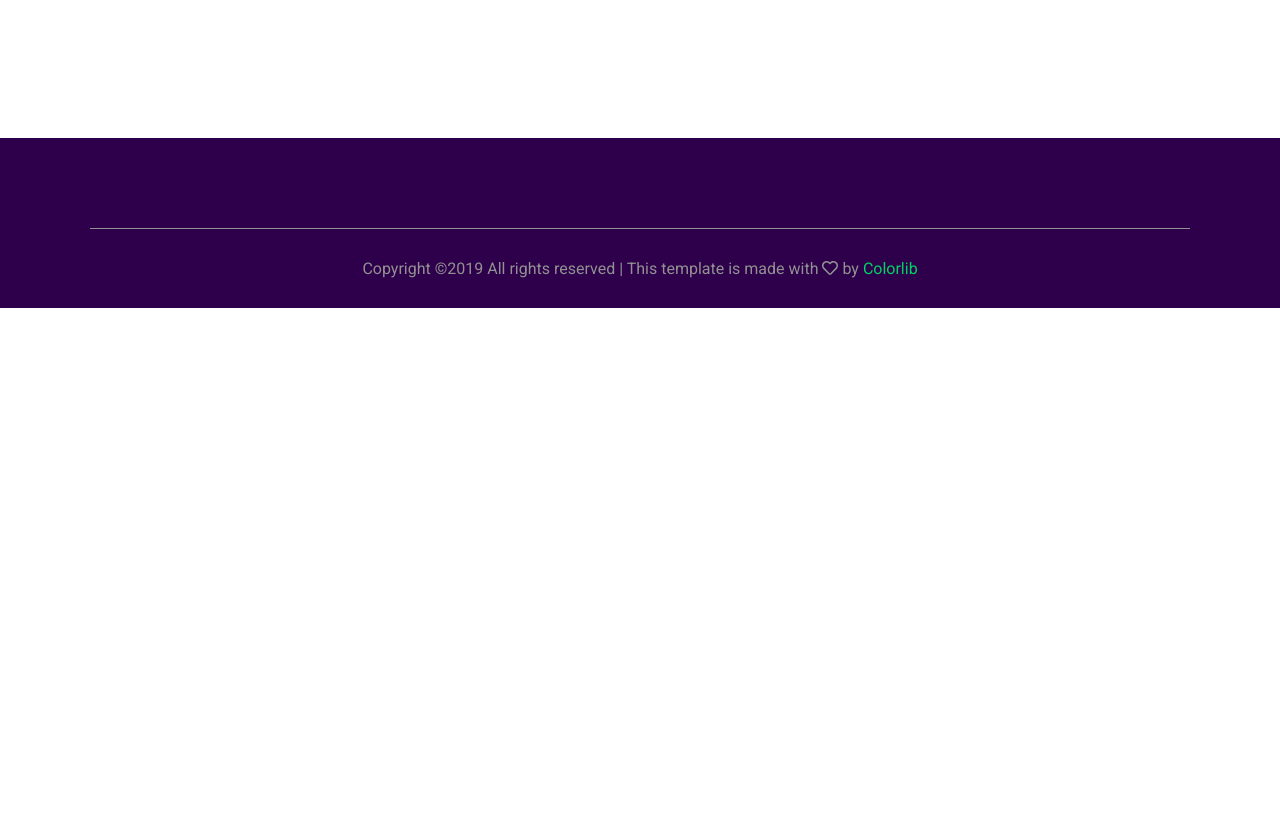
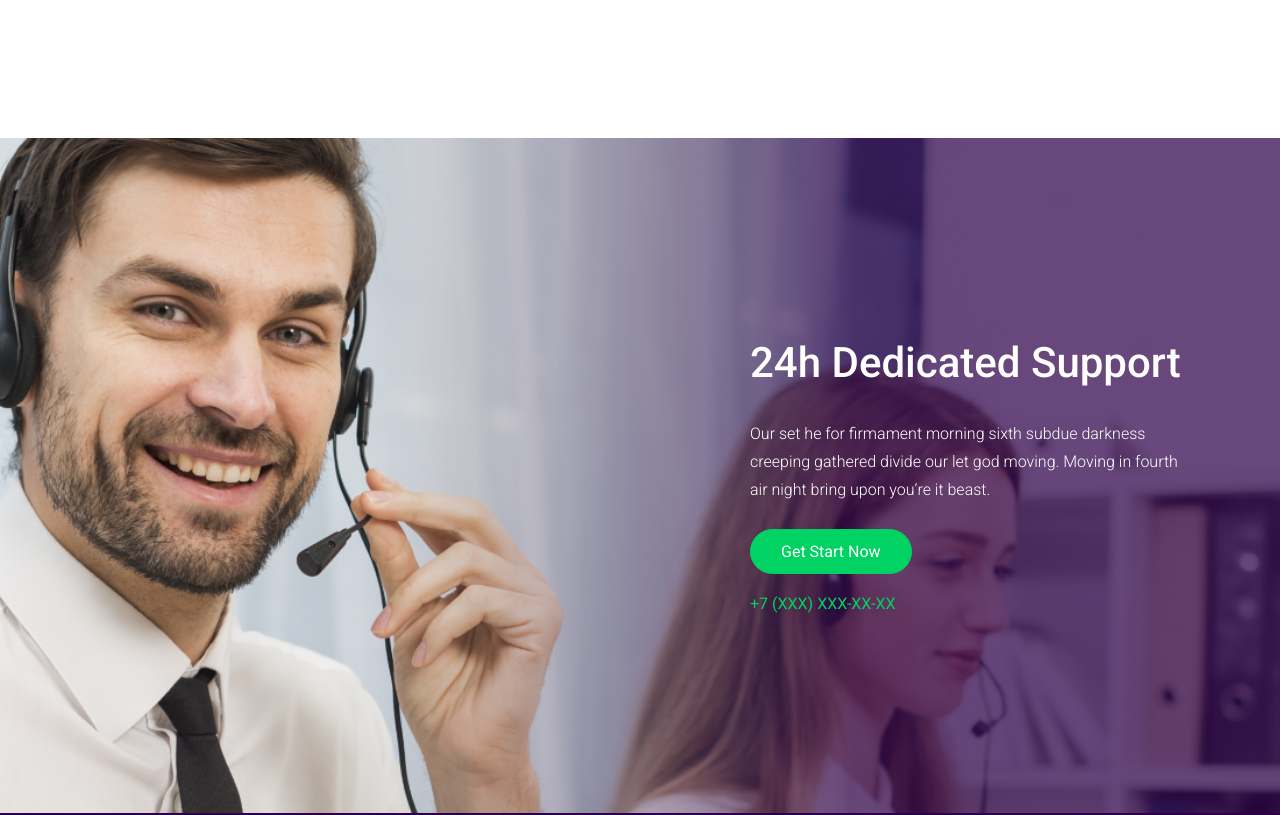
Before and after one commit to malk1405/hostza, a React (Create React App) app: page / in a window 1280 px wide. Shown: the part 1740-2555 px from the top of the page. Before the commit the page ends 2048 px from the top, so only its background shows below. Built offline with nearby package versions, Linux system fonts and the light colour scheme; the HTML template or start-up script is replaced by a standard one.

Commit message:
Добавил секцию Support

```diff
--- a/src/components/Home/Home.js
+++ b/src/components/Home/Home.js
@@ -2,6 +2,7 @@ import React from "react";
 import Intro from "./Intro/Intro";
 import Hosting from "./Hosting/Hosting";
 import Features from "./Features/Features";
+import Support from "./Support/Support";
 
 function Home() {
   return (
@@ -11,6 +12,7 @@ function Home() {
         <Hosting></Hosting>
       </main>
       <Features></Features>
+      <Support></Support>
     </React.Fragment>
   );
 }
--- /dev/null
+++ b/src/components/Home/Support/Info/Description/Description.js
@@ -0,0 +1,12 @@
+import styled from "styled-components";
+
+const Description = styled.p`
+  color: white;
+  font-size: 16px;
+  font-weight: 300;
+  line-height: 28px;
+  margin: 0;
+  margin-bottom: 25px;
+`;
+
+export default Description;
--- /dev/null
+++ b/src/components/Home/Support/Info/Info.js
@@ -0,0 +1,30 @@
+import React from "react";
+import styled from "styled-components";
+import Description from "./Description/Description";
+import { InversedButton } from "../../../Button/Button";
+import Phone from "./Phone/Phone";
+import Title from "./Title/Title";
+import media from "../../../../utils/media";
+
+const Info = ({ className }) => (
+  <div className={className}>
+    <Title>24h Dedicated Support</Title>
+    <Description>
+      Our set he for firmament morning sixth subdue darkness creeping gathered
+      divide our let god moving. Moving in fourth air night bring upon you’re it
+      beast.
+    </Description>
+    <InversedButton>Get Start Now</InversedButton>
+    <Phone>+7 (XXX) XXX-XX-XX</Phone>
+  </div>
+);
+
+export default styled(Info)`
+  ${media.md`
+  margin-left: 33%;
+`}
+
+  ${media.xl`
+  margin-left: 60%;
+`}
+`;
--- /dev/null
+++ b/src/components/Home/Support/Info/Phone/Phone.js
@@ -0,0 +1,11 @@
+import styled from "styled-components";
+
+const Phone = styled.p`
+  color: #00d363;
+  font-size: 1rem;
+  margin: 0;
+  margin-top: 20px;
+  padding: 0;
+`;
+
+export default Phone;
--- /dev/null
+++ b/src/components/Home/Support/Info/Title/Title.js
@@ -0,0 +1,16 @@
+import styled from "styled-components";
+import media from "../../../../../utils/media";
+
+const Title = styled.h3`
+  color: white;
+  font-size: 27px;
+  font-weight: 500;
+  margin: 0;
+  margin-bottom: 33px;
+
+  ${media.md`
+  font-size: 42px;
+`}
+`;
+
+export default Title;
--- /dev/null
+++ b/src/components/Home/Support/Support.js
@@ -0,0 +1,35 @@
+import React from "react";
+import styled from "styled-components";
+
+import Container from "../../Container/Container";
+import img from "./Image/support_bg.png";
+import Info from "./Info/Info";
+import media from "../../../utils/media";
+
+const Support = ({ className }) => {
+  return (
+    <section className={className}>
+      <Container>
+        <Info></Info>
+      </Container>
+    </section>
+  );
+};
+
+const StyledSupport = styled(Support)`
+  background-image: url(${img});
+  background-position: center right 55%;
+  background-repeat: no-repeat;
+  background-size: cover;
+  padding: 60px 0;
+
+  ${media.md`
+    padding: 100px 0;
+  `}
+
+  ${media.lg`
+    padding: 200px 0;
+  `}
+`;
+
+export default StyledSupport;
```
Also changed, not shown: src/components/Home/Support/Image/support_bg.png (added).
